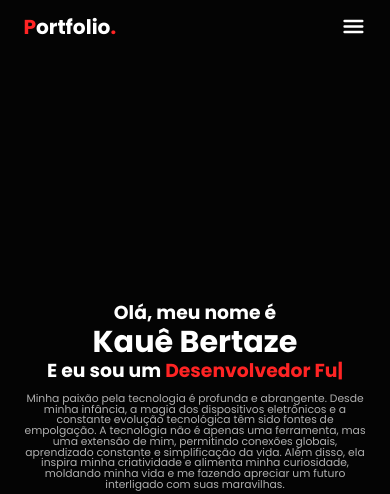
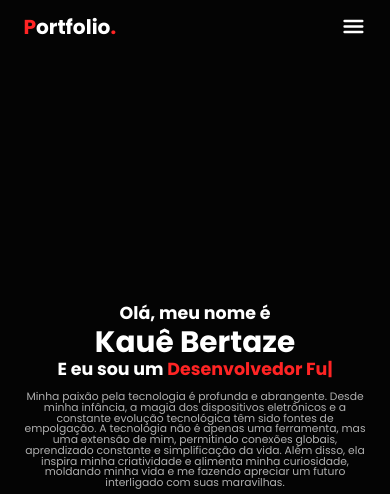
Before and after one commit to KaueTTS/portfolio, a plain HTML site: page index.html in a window 390 px wide. Shown: the top 494 px of the page. Drawn offline with nearby package versions, Linux system fonts and the light colour scheme.

Commit message:
Atualizando a responsividade

```diff
--- a/CSS/style.css
+++ b/CSS/style.css
@@ -269,11 +269,11 @@
     }
 
     .home-content h1 {
-        font-size: 4.5rem;
+        font-size: 4.4rem;
     }
 
     .home-content h3 {
-        font-size: 2.8rem;
+        font-size: 2.6rem;
     }
 
     .home-img img {
```
